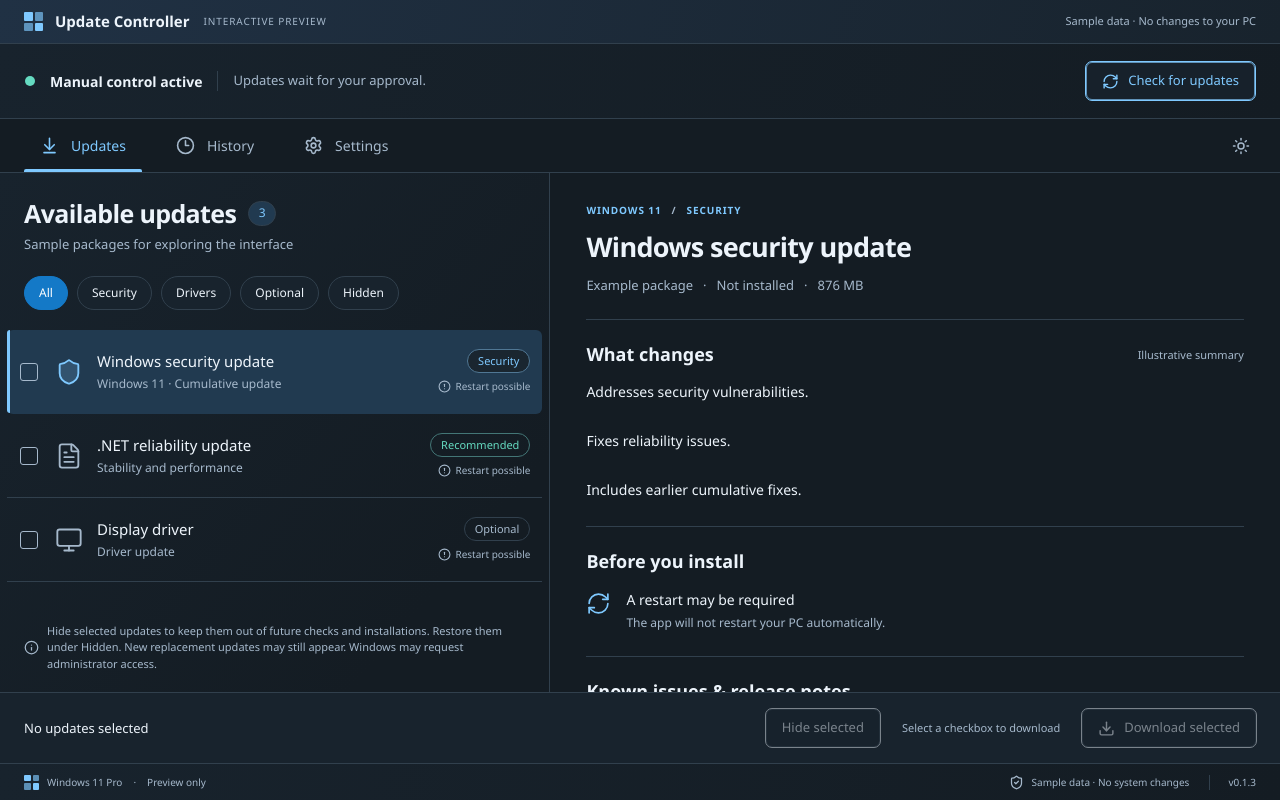
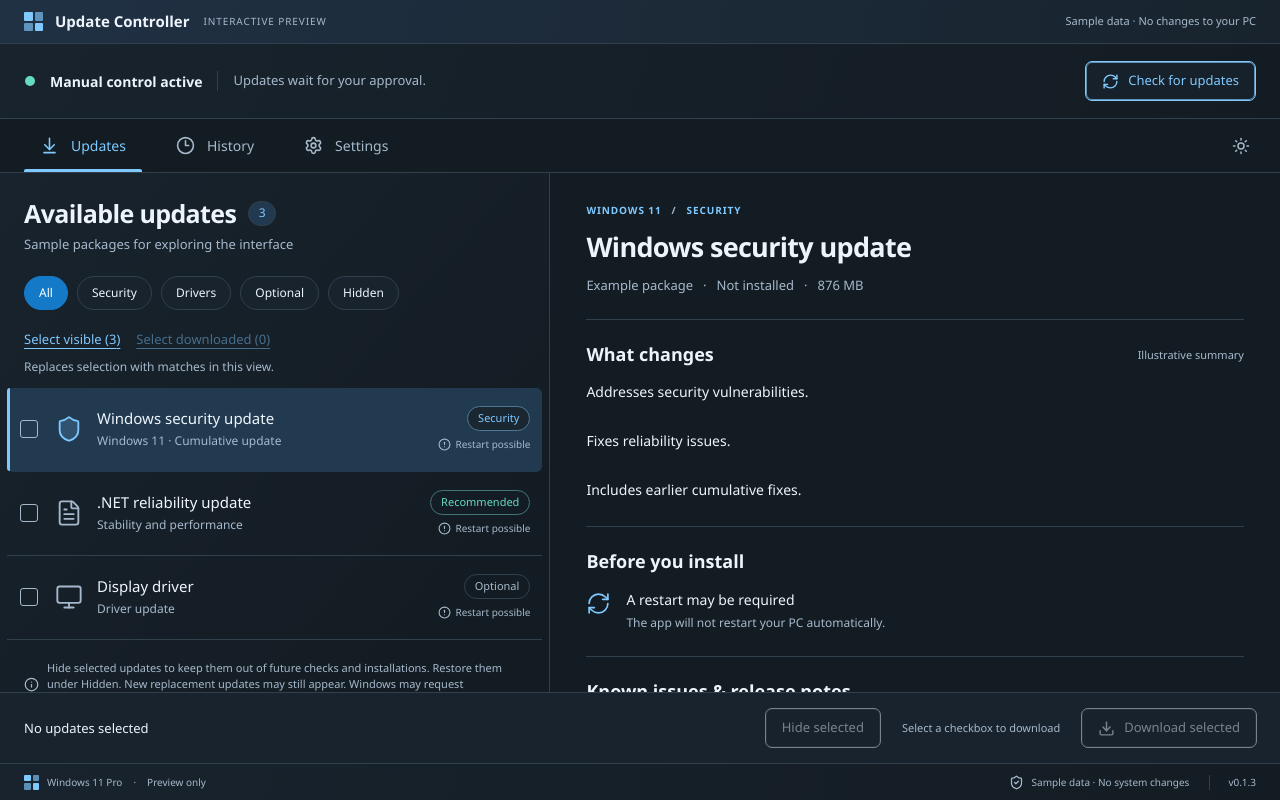
Before and after one commit to kenhaesler/win-update-controller, a React (Vite) app: page / in a window 1280 px wide. Built offline with nearby package versions, Linux system fonts and the light colour scheme.

Commit message:
feat: select visible and downloaded update packages

```diff
--- a/src/App.tsx
+++ b/src/App.tsx
@@ -634,6 +634,18 @@
                   />
                 </label>
               )}
+              <div className="selection-tools" aria-label="Package selection tools">
+                <button className="text-link" disabled={!!busy || !filtered.length}
+                  onClick={() => setSelected(new Set(filtered.map(u => u.id)))}>
+                  Select visible ({filtered.length})
+                </button>
+                {!hiddenView && <button className="text-link"
+                  disabled={!!busy || !filtered.some(u => u.downloaded)}
+                  onClick={() => setSelected(new Set(filtered.filter(u => u.downloaded).map(u => u.id)))}>
+                  Select downloaded ({filtered.filter(u => u.downloaded).length})
+                </button>}
+                <span className="muted">Replaces selection with matches in this view.</span>
+              </div>
               <div className="package-list">
                 {filtered.map((u) => (
                   <div
@@ -1207,6 +1219,8 @@
                 ? `${selection.length} update${selection.length === 1 ? "" : "s"} selected`
                 : "No updates selected"}
             </strong>
+            {selection.some(u => !filtered.some(match => match.id === u.id)) &&
+              <p className="muted">{selection.filter(u => !filtered.some(match => match.id === u.id)).length} selected outside the search results</p>}
             {selection.length > 0 && (
               <button
                 className="clear-selection"
--- a/src/styles.css
+++ b/src/styles.css
@@ -1386,3 +1386,13 @@
     border: 1px solid ButtonText;
   }
 }
+.selection-tools {
+  display: flex;
+  flex-wrap: wrap;
+  align-items: center;
+  gap: 8px 16px;
+  padding: 0 24px 12px;
+  font-size: 12px;
+}
+.selection-tools .text-link { margin: 0; }
+.selection-tools > span { flex-basis: 100%; }
```
Also changed, not shown: 1 other file (tests, documents, lock files or other folders).
